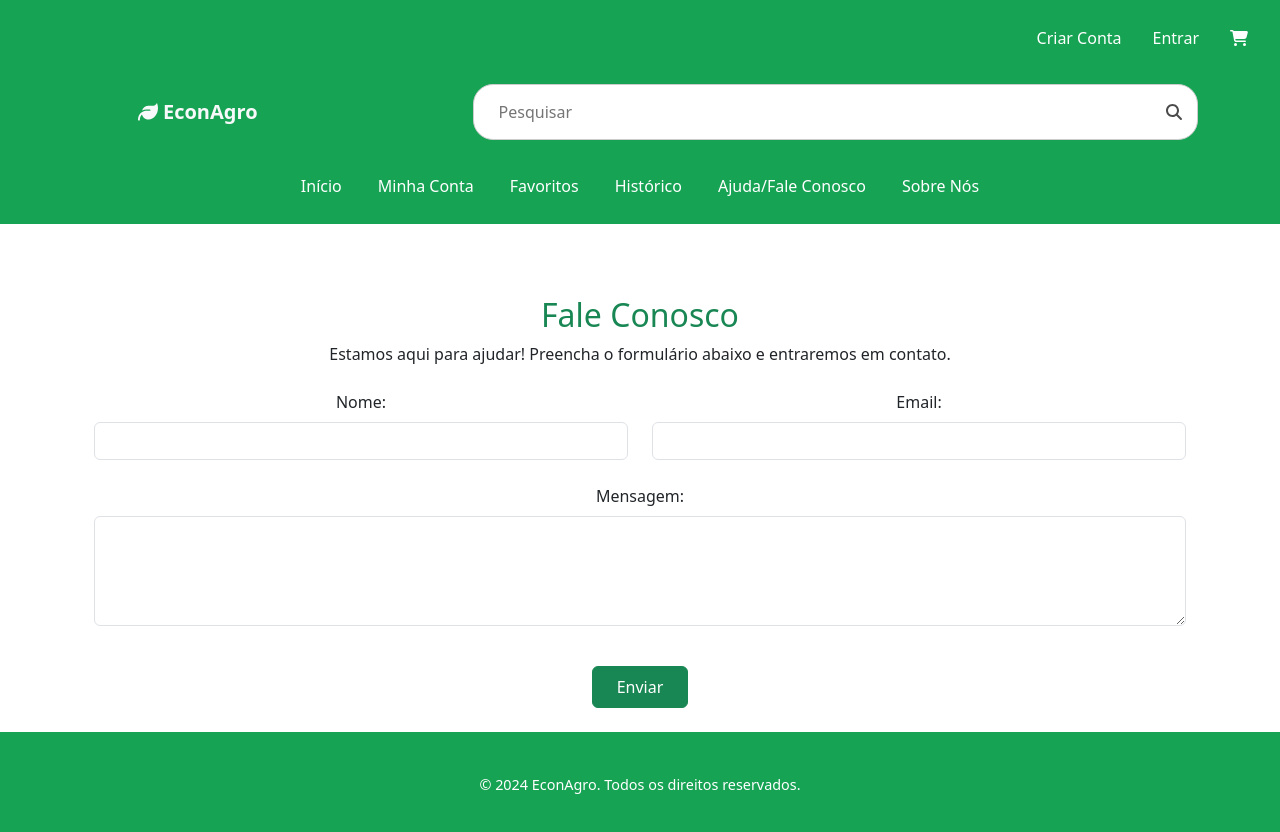
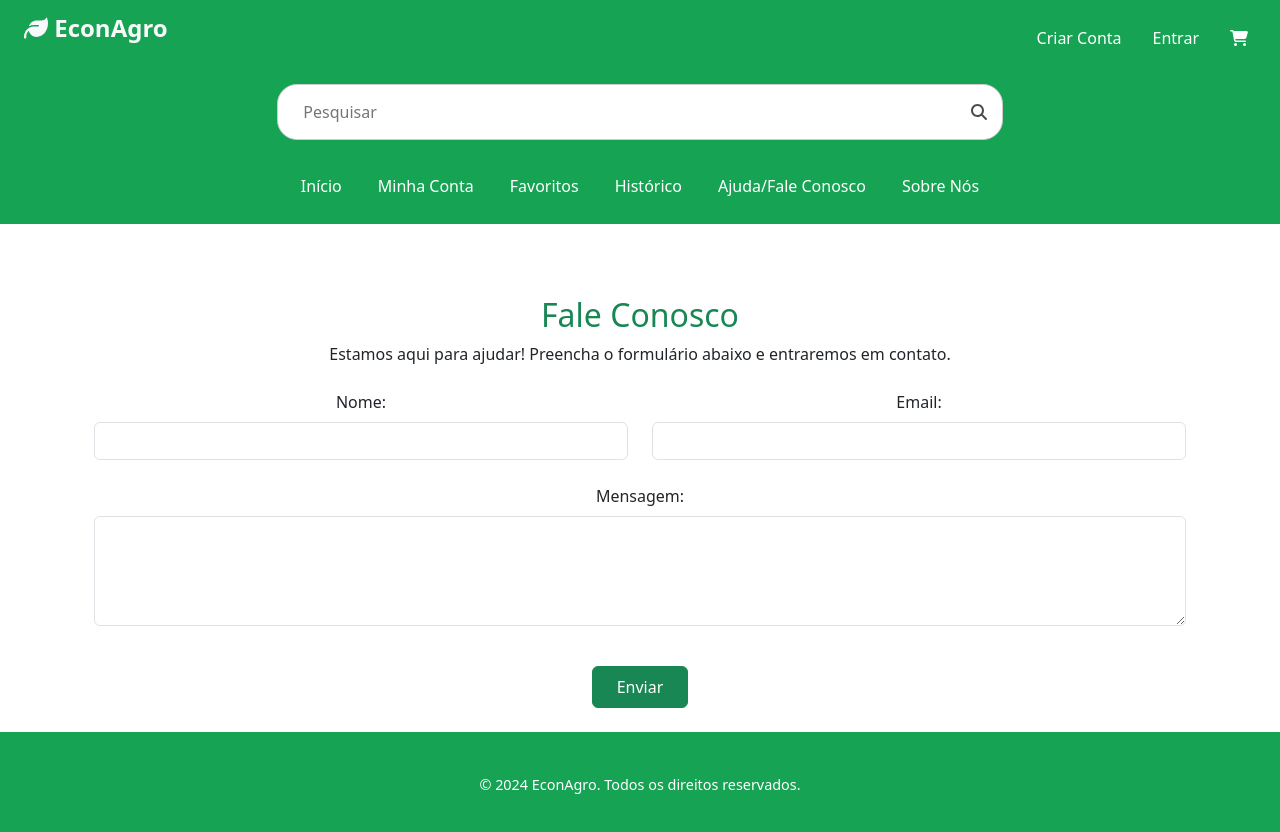
Before and after one commit to CaiqueAzevedo65/EconAgro, a React (Create React App) app in the folder techagro/: page /talktous in a window 1280 px wide. Built offline with nearby package versions, Linux system fonts and the light colour scheme.

Commit message:
[Caique - Local logo e search]

```diff
--- a/techagro/src/Styles/Header.css
+++ b/techagro/src/Styles/Header.css
@@ -40,12 +40,12 @@
 
 /* Nome do site (EconAgro) */
 .Nome_site {
-    font-size: xx-large;
+    font-size: x-large;
     font-weight: bold;
     color: var(--color-light);
-    margin-left: 5%; /* Alinha EconAgro à esquerda */
-    margin-right: 15px; /* Pequeno espaço entre "EconAgro" e a barra de pesquisa */
+    margin-right: auto; /* Faz com que o nome do site fique à esquerda */
     white-space: nowrap;
+    text-decoration: none;
 }
 
 /* Barra de pesquisa */
--- a/techagro/src/components/header.js
+++ b/techagro/src/components/header.js
@@ -9,6 +9,9 @@ function Header() {
     <div className="cabeçalho container-fluid bg-green">
       {/* Navbar superior */}
       <div className="cabeçalho3 container-fluid">
+        <a className="Nome_site text-light" href="#">
+              <FontAwesomeIcon icon={faLeaf} /> EconAgro
+            </a>
         <nav className="navbar navbar-expand-lg">
           <ul className="navbar-nav ms-auto">
             <li className="nav-item">
@@ -29,10 +32,7 @@ function Header() {
       {/* Nome do site e barra de pesquisa */}
       <nav className="navbar navbar-expand-lg">
         <div className="container d-flex align-items-center">
-          <a className="Nome_site navbar-brand text-light" href="#">
-            <FontAwesomeIcon icon={faLeaf} /> EconAgro
-          </a>
-          <div className="search">
+          <div className="search mx-auto">
             <input type="text" id="searchinput" placeholder="Pesquisar" />
             <label htmlFor="searchinput">
               <FontAwesomeIcon icon={faMagnifyingGlass} />
```
